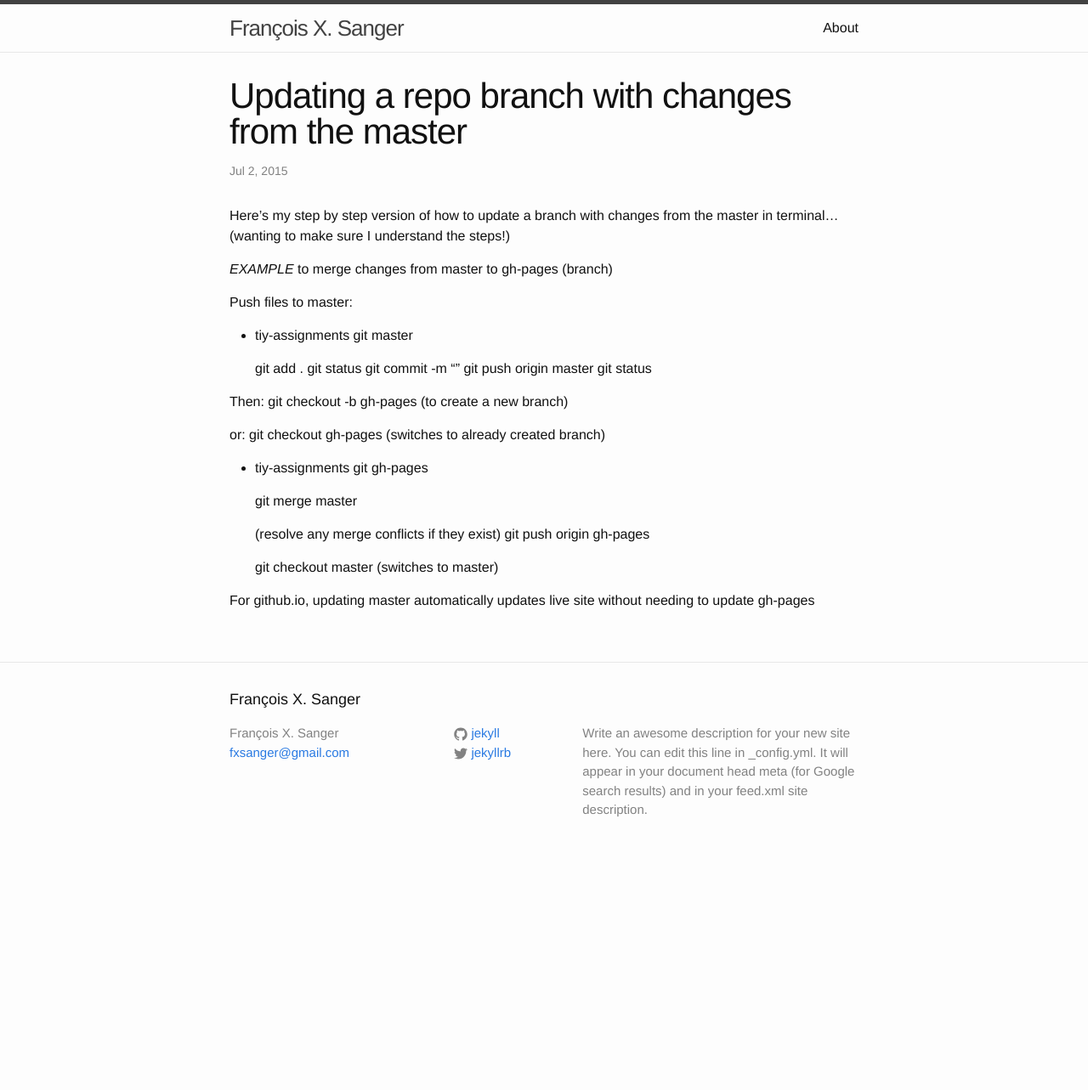
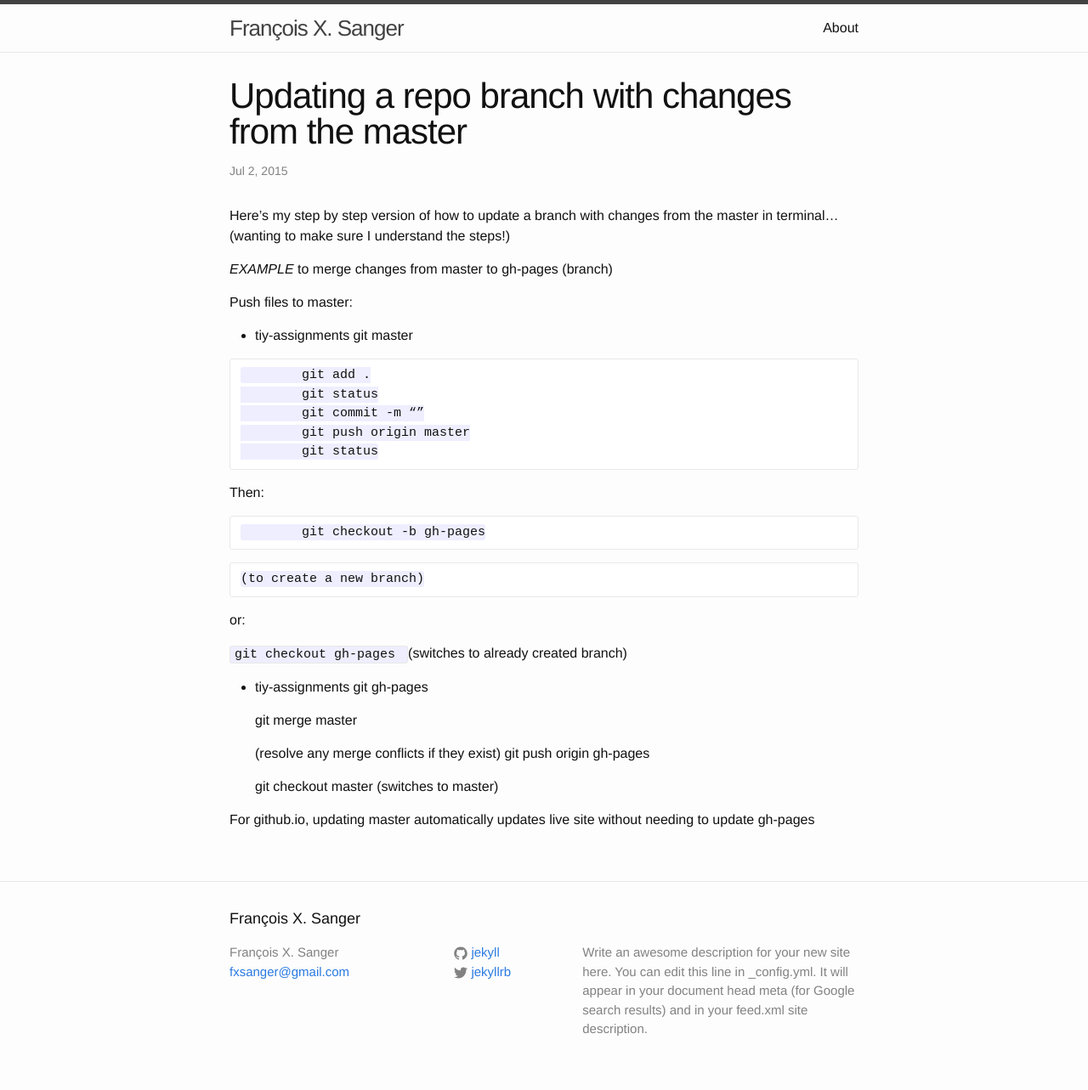
Before and after one commit to fsanger/fsanger.github.io, a Jekyll site: the page built from _posts/2015-07-02-updating-repo-branch-with-changes.md, in a window 1280 px wide. Shown: the whole page at 85% size. Built offline with Jekyll 4.4.1, drawn with Linux system fonts in a browser that asks for light colours; before the commit the page ends 1025 px from its top, so only the background shows below that.

Commit message:
again with the 0702 post

````diff
--- a/_posts/2015-07-02-updating-repo-branch-with-changes.md
+++ b/_posts/2015-07-02-updating-repo-branch-with-changes.md
@@ -14,18 +14,26 @@ Push files to master:
 
 * tiy-assignments git master
 
+```
 	git add .
 	git status
 	git commit -m “”
 	git push origin master
 	git status
+```
 
 Then:
+
+```
 	git checkout -b gh-pages
+```
 	(to create a new branch)
 
+
 or:
-	git checkout gh-pages
+
+```	git checkout gh-pages
+```
 	(switches to already created branch)
 
 * tiy-assignments git gh-pages
````
